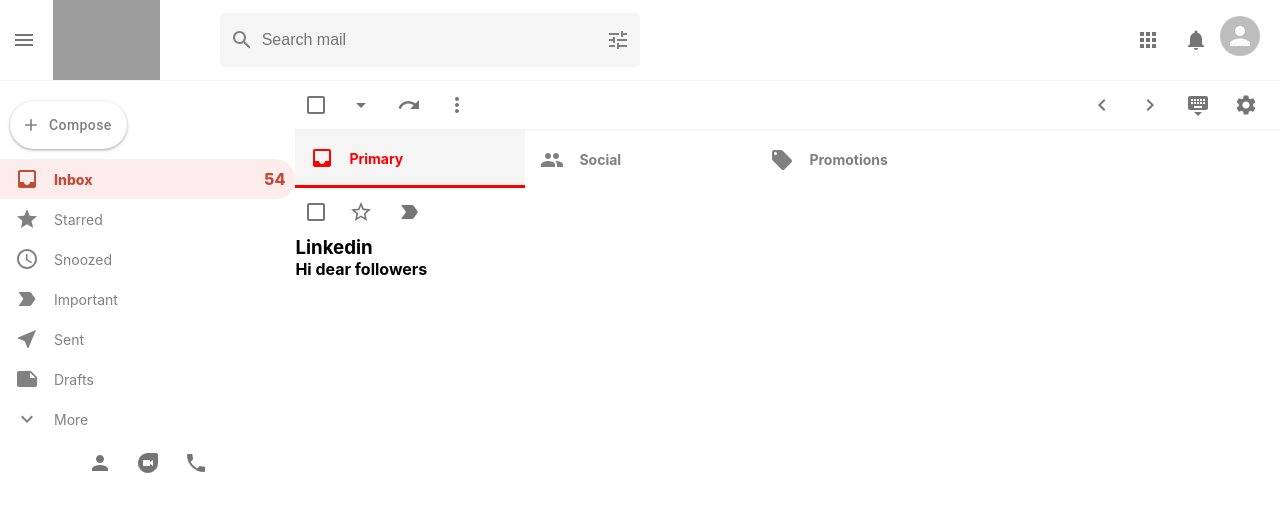
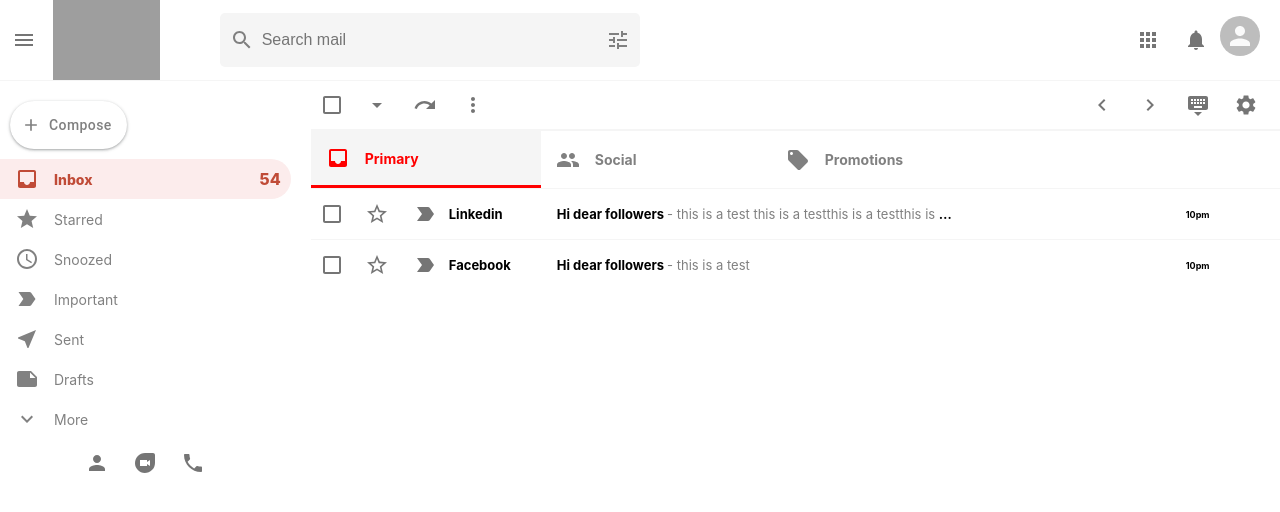
Before and after one commit to osefatul/Gmail-React-Clone, a React (Create React App) app: page / in a window 1280 px wide. Shown: the top 512 px of the page. Built offline with nearby package versions, Linux system fonts and the light colour scheme; grey boxes are pictures that could not be loaded; the HTML template or start-up script is replaced by a standard one.

Commit message:
Updated the EmailList

```diff
--- a/src/EmailList.css
+++ b/src/EmailList.css
@@ -1,6 +1,7 @@
 .emailList{
   flex: 1;
   overflow: scroll; /*make the whol email list able to scroll up and down*/
+  padding-left: 20px;
 }
 
 .emailList_settings{
--- a/src/EmailList.js
+++ b/src/EmailList.js
@@ -58,6 +58,12 @@
         <EmailRow
           title="Linkedin"
           subject="Hi dear followers"
+          description="this is a test this is a testthis is a testthis is a testthis is a testthis is a testthis is a testthis is a testthis is a testthis is a testthis is a test"
+          time="10pm"
+        />
+        <EmailRow
+          title="Facebook"
+          subject="Hi dear followers"
           description="this is a test"
           time="10pm"
         />
--- a/src/EmailRow.css
+++ b/src/EmailRow.css
@@ -0,0 +1,51 @@
+.emailRow{
+  display: flex;
+  align-items: center;
+  height: 50px;
+  border-top: 1px solid whitesmoke;
+  cursor: pointer;
+  z-index: 999;
+}
+.emailRow:hover{
+  border-top: 1px solid whitesmoke;
+  box-shadow: 0px 4px 4px -2px rgba(0,0,0,0.24);
+}
+
+.emailRow-options{
+display: flex;
+}
+
+.emailRow-message {
+  display: flex;
+  flex:0.8;
+  align-items: center;
+  font-size: 13px;
+
+}
+
+.emailRow-message >h4 {
+  width: 400px;
+  white-space:nowrap ; /*this will cut the text and will not wrap it back in second line*/
+  text-overflow:ellipsis; /*add ellipsis or three dots in the end*/
+  overflow:hidden; /*if the text is too long there will be a scroll bar, we can hide that*/
+  padding-left: 5px;
+  padding-right: 5px;
+}
+
+.emailRow-title {
+  font-size: 13px;
+  flex: 0.13;
+}
+
+.emailRow-description{
+  font-weight: 400;
+  color: gray;
+}
+
+
+
+.emailRow-time{
+  font-size: 9px;
+  padding-right: 15px;
+  font-weight: bold;
+}
--- a/src/EmailRow.js
+++ b/src/EmailRow.js
@@ -1,11 +1,14 @@
 import { Checkbox, IconButton } from "@material-ui/core";
 import { LabelImportantOutlined, StarBorderOutlined } from "@material-ui/icons";
 import React from "react";
+import { useHistory } from "react-router-dom";
 import "./EmailRow.css";
 
 function EmailRow({ title, subject, description, id, time }) {
+  //for clicking on the email...
+  const history = useHistory();
   return (
-    <div className="emailRow">
+    <div onClick={() => history.push("/mail")} className="emailRow">
       <div className="emailRow-options">
         <Checkbox />
         <IconButton>
@@ -17,9 +20,12 @@
       </div>
       <h3 className="emailRow-title">{title}</h3>
       <div className="emailRow-message">
-        <h4>{subject}</h4>
+        <h4>
+          {subject}{" "}
+          <span className="emailRow-description">- {description}</span>
+        </h4>
       </div>
-      <div className="emailRow-description"></div>
+      <p className="emailRow-time">{time}</p>
     </div>
   );
 }
--- a/src/Mail.css
+++ b/src/Mail.css
@@ -0,0 +1,14 @@
+.mail{
+  flex:1;
+  background-color: whitesmoke;
+}
+
+.mail_tools{
+  display: flex;
+  justify-content: space-between;
+  background-color: white;
+}
+
+.mail_toolsLeft {
+  display: flex;
+}
--- a/src/Mail.js
+++ b/src/Mail.js
@@ -1,8 +1,72 @@
+import { IconButton } from "@material-ui/core";
+import {
+  ArrowBack,
+  CheckCircle,
+  Delete,
+  Email,
+  Error,
+  ExitToApp,
+  MoreVert,
+  MoveToInbox,
+  Print,
+  UnfoldMore,
+  WatchLater,
+} from "@material-ui/icons";
+import LabelImportant from "@material-ui/icons/LabelImportant";
 import React from "react";
+import { useHistory } from "react-router-dom";
 import "./Mail.css";
 
 function Mail() {
-  return <div className="mail"></div>;
+  const history = useHistory();
+
+  return (
+    <div className="mail">
+      <div className="mail_tools">
+        <div className="mail_toolsLeft">
+          <IconButton onClick={() => history.push("/")}>
+            <ArrowBack />
+          </IconButton>
+          <IconButton>
+            <MoveToInbox />
+          </IconButton>
+          <IconButton>
+            <Error />
+          </IconButton>
+          <IconButton>
+            <Delete />
+          </IconButton>
+          <IconButton>
+            <Email />
+          </IconButton>
+          <IconButton>
+            <WatchLater />
+          </IconButton>
+          <IconButton>
+            <CheckCircle />
+          </IconButton>
+          <IconButton>
+            <LabelImportant />
+          </IconButton>
+          <IconButton>
+            <MoreVert />
+          </IconButton>
+        </div>
+        <div className="mail_toolsRight">
+          <IconButton>
+            <UnfoldMore />
+          </IconButton>
+          <IconButton>
+            <Print />
+          </IconButton>
+          <IconButton>
+            <ExitToApp />
+          </IconButton>
+        </div>
+      </div>
+      <h1>Whatssss up boysss !!</h1>
+    </div>
+  );
 }
 
 export default Mail;
```
